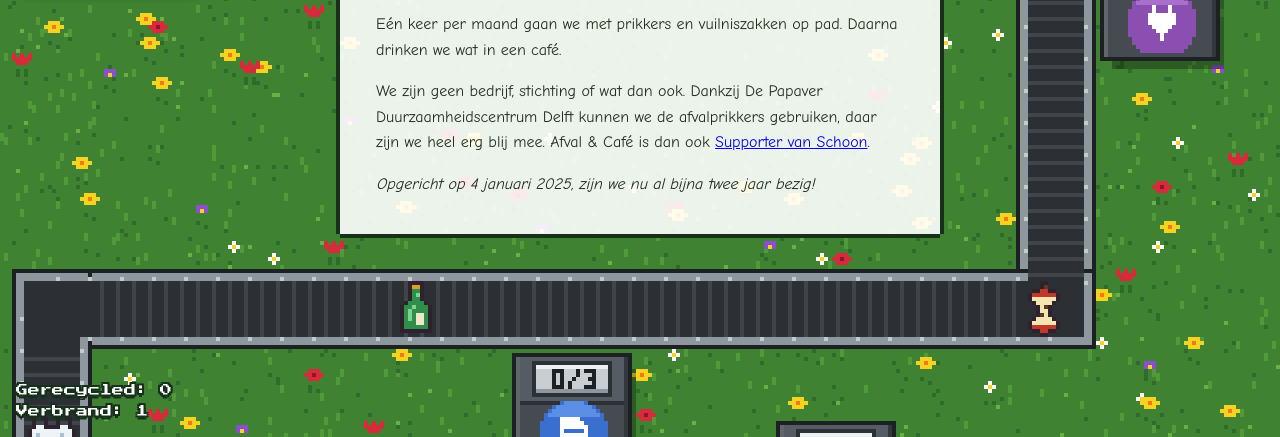
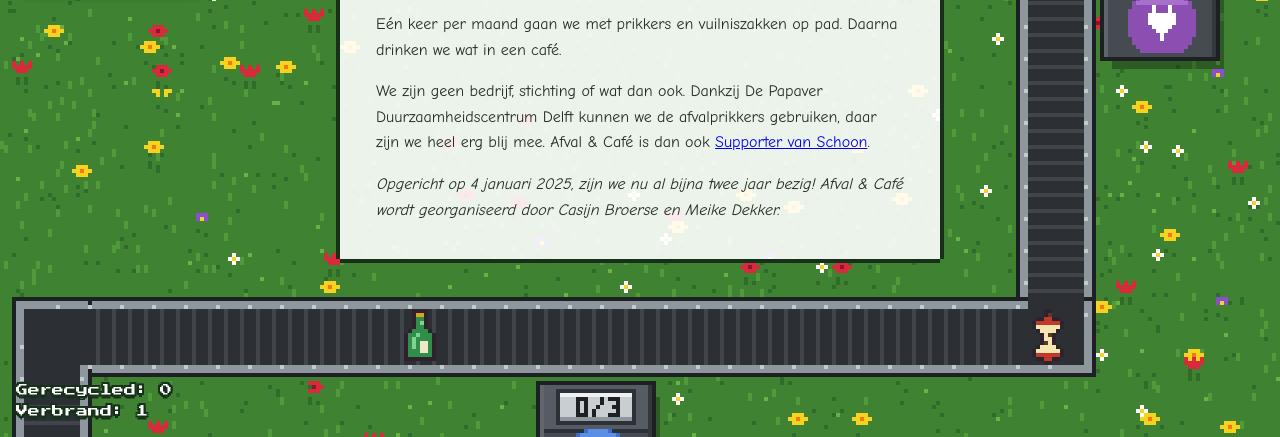
Before and after one commit to Afvalcafe/afvalcafe.github.io, a website built with Vite: page over-ons.html in a window 1280 px wide. Shown: the part 363-800 px from the top of the page. Built offline with nearby package versions, Linux system fonts and the light colour scheme.

Commit message:
Updated contents

```diff
--- a/over-ons.html
+++ b/over-ons.html
@@ -38,7 +38,7 @@
 
     <p>We zijn geen bedrijf, stichting of wat dan ook. Dankzij De Papaver Duurzaamheidscentrum Delft kunnen we de afvalprikkers gebruiken, daar zijn we heel erg blij mee. Afval & Café is dan ook <a href="https://papaverdelft.nl/zwerfafval/supporters-van-schoon/">Supporter van Schoon</a>.</p>
 
-    <p><em>Opgericht op 4 januari 2025, zijn we nu al bijna twee jaar bezig!</em></p>
+    <p><em>Opgericht op 4 januari 2025, zijn we nu al bijna twee jaar bezig! Afval & Café wordt georganiseerd door Casijn Broerse en Meike Dekker.</em></p>
   </main>
 
   <div class="counter">Gerecycled: <span id="recycled-count">0</span><br>Verbrand: <span id="burned-count">0</span></div>
```
